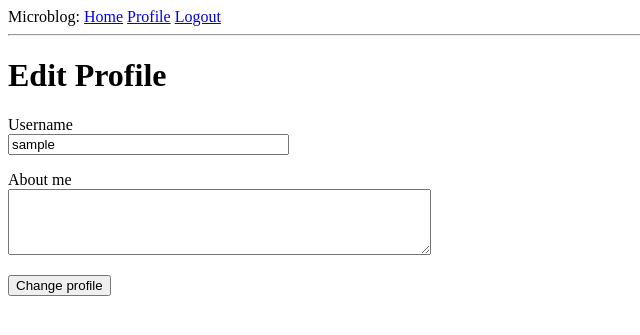
After one commit to bobb3666/microblog_again, a Flask app: page /edit_profile in a window 1280 px wide. The commit adds this page. Shown: the top 335 px of the page, without its empty margins (0-640 px from the left). Run offline with Flask 2, Linux system fonts and the light colour scheme; the visitor is signed in with stand-in values (Sample User, id 1); data comes from the database, SQL or seed files in the repository; both versions use the stored data as it was after the commit.

Commit message:
Users can edit profile

```diff
--- a/app/forms.py
+++ b/app/forms.py
@@ -1,6 +1,6 @@
 from flask_wtf import FlaskForm
-from wtforms import StringField, PasswordField, BooleanField, SubmitField
-from wtforms.validators import ValidationError, DataRequired, Email, EqualTo
+from wtforms import StringField, PasswordField, BooleanField, SubmitField, TextAreaField
+from wtforms.validators import ValidationError, DataRequired, Email, EqualTo, Length
 from app.models import User
 
 class LoginForm(FlaskForm):
@@ -26,3 +26,9 @@ class RegistrationForm(FlaskForm):
         user = User.query.filter_by(email=email.data).first()
         if user is not None:
             raise ValidationError('Please choose a different email address')
+
+
+class EditProfileForm(FlaskForm):
+    username = StringField('Username', validators=[DataRequired()])
+    about_me = TextAreaField('About me', validators=[Length(min=0, max=140)])
+    submit = SubmitField('Change profile')
--- a/app/models.py
+++ b/app/models.py
@@ -3,6 +3,7 @@ from app import db
 from app import login
 from werkzeug.security import generate_password_hash, check_password_hash
 from flask_login import UserMixin
+from hashlib import md5
 
 class User(UserMixin, db.Model):
     id = db.Column(db.Integer, primary_key=True)
@@ -10,6 +11,8 @@ class User(UserMixin, db.Model):
     email = db.Column(db.String(120), index=True, unique=True)
     password_hash = db.Column(db.String(128))
     posts = db.relationship('Post', backref='author', lazy='dynamic')
+    about_me = db.Column(db.String(140))
+    last_seen = db.Column(db.DateTime, default=datetime.utcnow)
 
     def __repr__(self):
         return '<User {}>'.format(self.username)
@@ -19,6 +22,10 @@ class User(UserMixin, db.Model):
 
     def check_password(self, password):
         return check_password_hash(self.password_hash, password)
+
+    def avatar(self, size):
+        digest = md5(self.email.lower().encode('utf-8')).hexdigest()
+        return 'https://www.gravatar.com/avatar/{}?d=identicon&s={}'.format(digest, size)
 
 class Post(db.Model):
     id = db.Column(db.Integer, primary_key=True)
--- a/app/routes.py
+++ b/app/routes.py
@@ -6,6 +6,14 @@ from app.models import User
 from flask import request
 from werkzeug.urls import url_parse
 from app import db
+from datetime import datetime
+from app.forms import EditProfileForm
+
+@app.before_request
+def before_request():
+    if current_user.is_authenticated:
+        current_user.last_seen = datetime.utcnow()
+        db.session.commit()
 
 
 @app.route('/')
@@ -63,3 +71,30 @@ def register():
         flash('Congratulations, you are now a registered user!')
         return redirect(url_for('login'))
     return render_template('register.html', title='Register', form=form)
+
+@app.route('/user/<username>')
+@login_required
+def user(username):
+    user = User.query.filter_by(username=username).first_or_404()
+    posts = [
+        {'author': user, 'body': 'Test post #1'},
+        {'author': user, 'body': 'Test post #2'}
+    ]
+    return render_template('user.html', user=user, posts=posts)
+
+
+@app.route('/edit_profile', methods=['GET', 'POST'])
+@login_required
+def edit_profile():
+    form = EditProfileForm()
+    if form.validate_on_submit():
+        current_user.username = form.username.data
+        current_user.about_me = form.about_me.data
+        db.session.commit()
+        flash('Your changes have been saved.')
+        return redirect(url_for('edit_profile'))
+    elif request.method == 'GET':
+        form.username.data = current_user.username
+        form.about_me.data = current_user.about_me
+    return render_template('edit_profile.html', title='Edit Profile',
+                           form=form)
--- /dev/null
+++ b/app/templates/_post.html
@@ -0,0 +1,6 @@
+<table>
+    <tr valign="top">
+        <td><img src="{{ post.author.avatar(36) }}"></td>
+        <td>{{ post.author.username }} says:<br>{{ post.body }}</td>
+    </tr>
+</table>
--- a/app/templates/base.html
+++ b/app/templates/base.html
@@ -13,6 +13,7 @@
             {% if current_user.is_anonymous %}
             <a href="{{ url_for('login') }}">Login</a>
             {% else %}
+            <a href="{{ url_for('user', username=current_user.username) }}">Profile</a>
             <a href="{{ url_for('logout') }}">Logout</a>
             {% endif %}
         </div>
--- /dev/null
+++ b/app/templates/edit_profile.html
@@ -0,0 +1,23 @@
+{% extends "base.html" %}
+
+{% block content %}
+    <h1>Edit Profile</h1>
+    <form action="" method="post">
+        {{ form.hidden_tag() }}
+        <p>
+            {{ form.username.label }}<br>
+            {{ form.username(size=32) }}<br>
+            {% for error in form.username.errors %}
+            <span style="color: red;">[{{ error }}]</span>
+            {% endfor %}
+        </p>
+        <p>
+            {{ form.about_me.label }}<br>
+            {{ form.about_me(cols=50, rows=4) }}<br>
+            {% for error in form.about_me.errors %}
+            <span style="color: red;">[{{ error }}]</span>
+            {% endfor %}
+        </p>
+        <p>{{ form.submit() }}</p>
+    </form>
+{% endblock %}
```
Also changed, not shown: app/templates/user.html (added, +24 -0 lines), migrations/versions/1709dc8fdc72_new_fields_in_user_model.py (added, +30 -0 lines), app.db.
